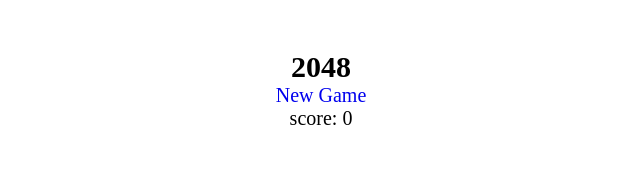
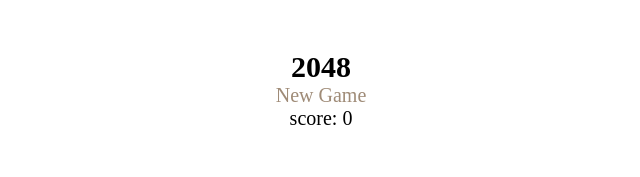
Before and after one commit to Anticlimax/2048, a plain HTML site: page index.html in a window 1280 px wide. Shown: the top 177 px of the page, 319-959 px from the left. Drawn offline with Linux system fonts and the light colour scheme.

Commit message:
修复样式

```diff
--- a/css/main.css
+++ b/css/main.css
@@ -19,6 +19,10 @@
   flex-direction: column;
   align-items: center;
 }
+#btn {
+  color:#9f8b77;
+}
+
 header h1 {
   margin-top: 5rem;
   font-size: 3rem;
```
